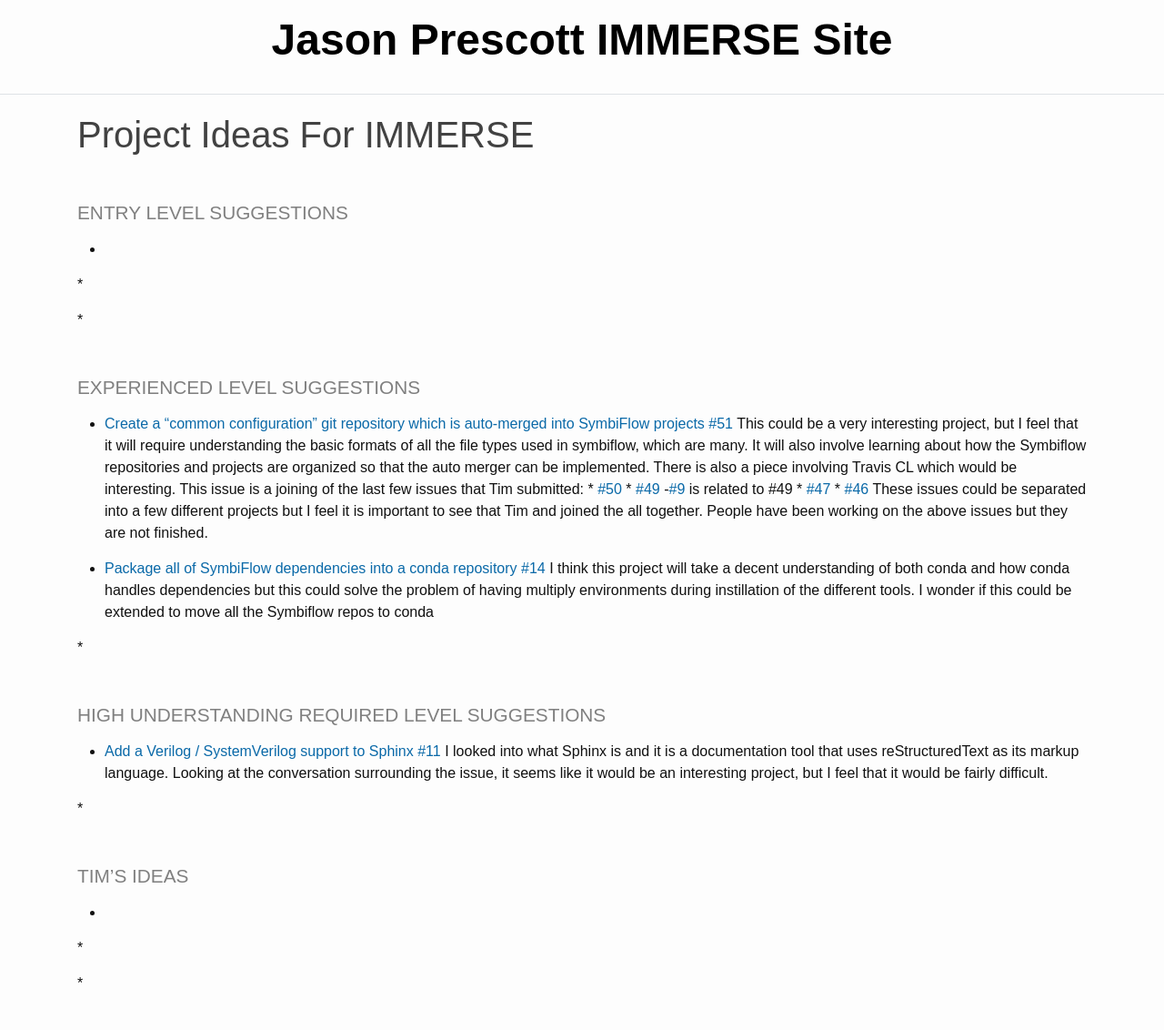
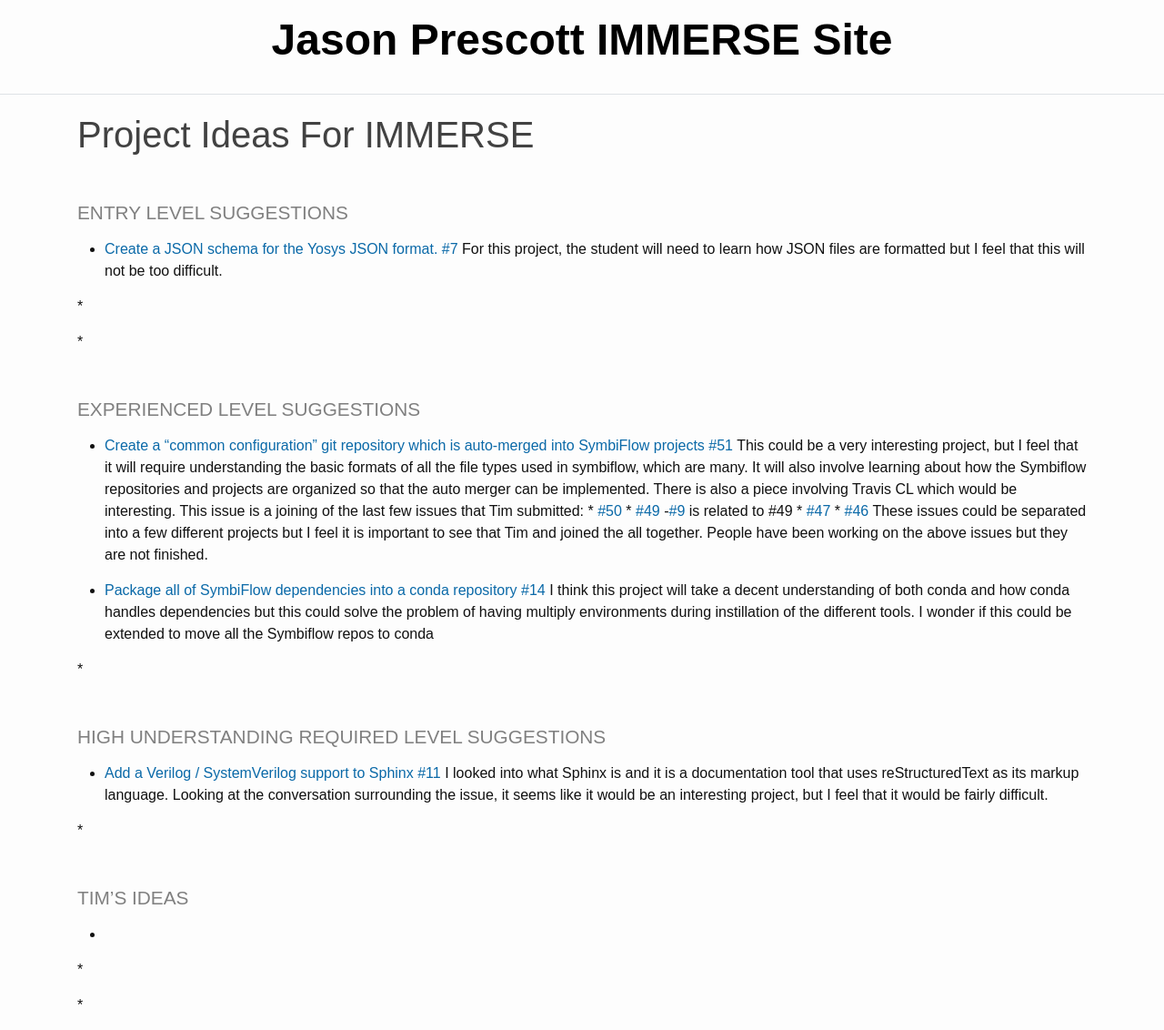
Before and after one commit to jason1234309/Immerse_Website, a Jekyll site: the page built from _pages/project_ideas.md, in a window 1280 px wide and 1132 px high. Shown: the whole window at 91% size. Built offline with Jekyll 4.4.1, drawn with Linux system fonts in a browser that asks for light colours.

Commit message:
I added a little bit more to the project ideas page

```diff
--- a/_pages/project_ideas.md
+++ b/_pages/project_ideas.md
@@ -5,7 +5,8 @@ title: Project Ideas For IMMERSE
 
 ### Entry Level Suggestions
 
-*
+* [Create a JSON schema for the Yosys JSON format. #7](https://github.com/SymbiFlow/ideas/issues/7)
+    For this project, the student will need to learn how JSON files are formatted but I feel that this will not be too difficult.
 
 *
 
```
